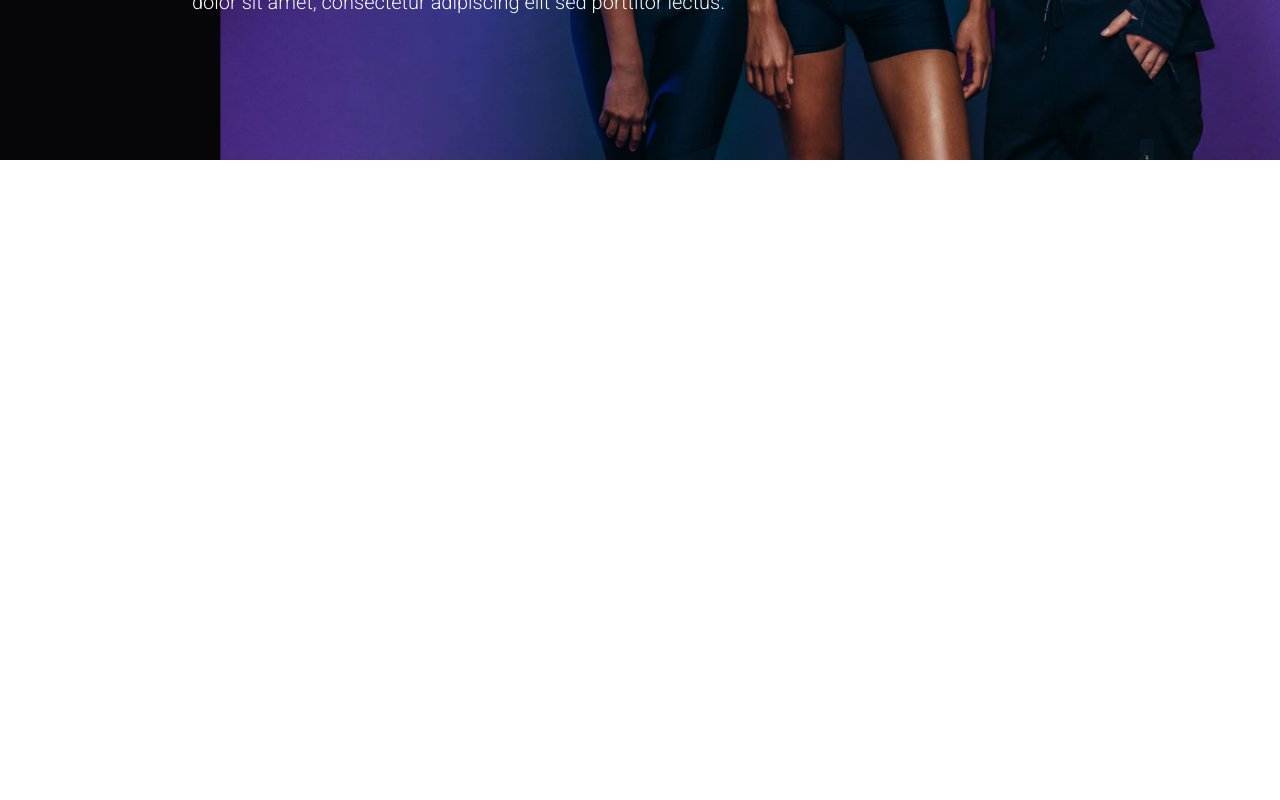
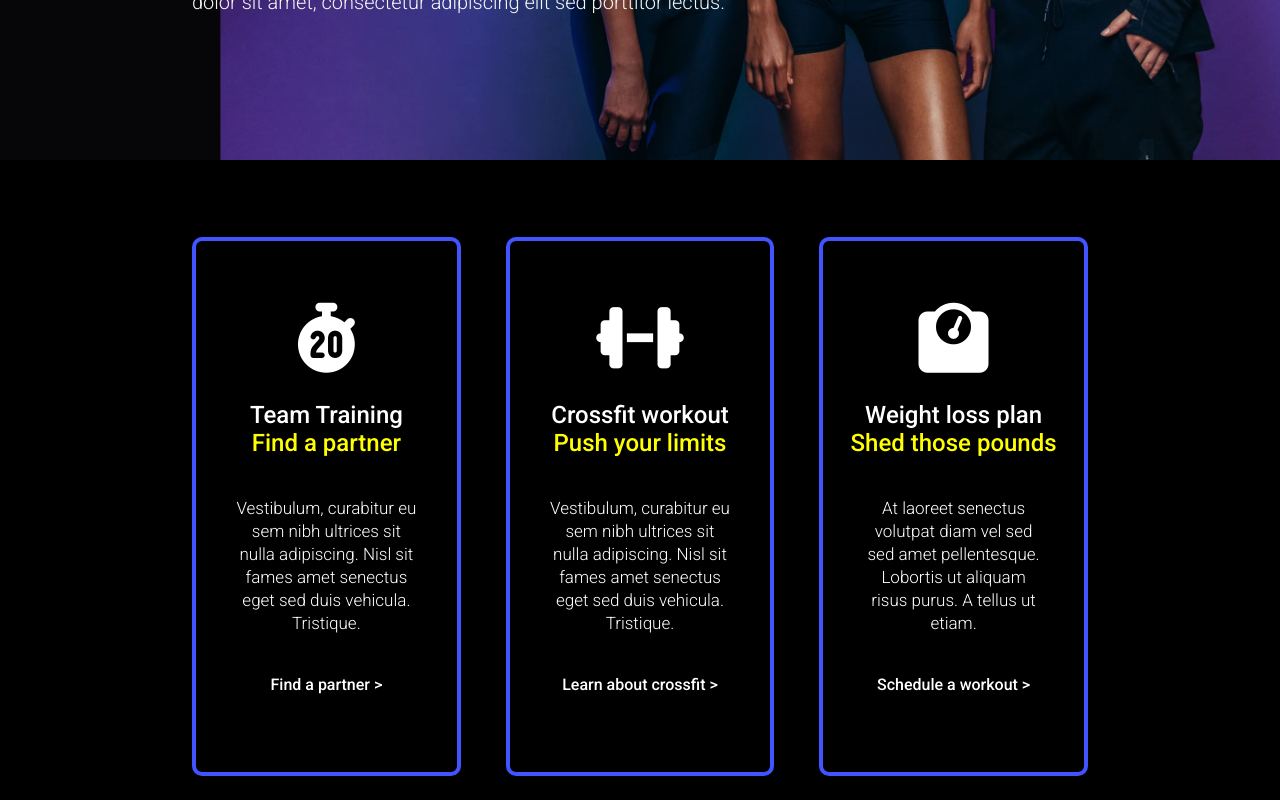
Before and after one commit to DavideTarantino/proj-html-vuejs, a Vue app in the folder format-vue/: page / in a window 1280 px wide. Shown: the part 3359-4159 px from the top of the page. Before the commit the page ends 3519 px from the top, so only its background shows below. Built offline with nearby package versions, Linux system fonts and the light colour scheme.

Commit message:
inserimento della sezione 5

```diff
--- a/format-vue/src/App.vue
+++ b/format-vue/src/App.vue
@@ -4,6 +4,7 @@
     import SectionTwo from './Components/Main/SectionTwo.vue'
     import SectionThree from './Components/Main/SectionThree.vue'
     import SectionFour from './Components/Main/SectionFour.vue'
+    import SectionFive from './Components/Main/SectionFive.vue'
 
     export default {
         components:{
@@ -11,7 +12,8 @@
             SectionOne,
             SectionTwo,
             SectionThree,
-            SectionFour
+            SectionFour,
+            SectionFive
         },
         data(){
             return{}
@@ -28,6 +30,7 @@
         <SectionTwo/>
         <SectionThree/>
         <SectionFour/>
+        <SectionFive/>
     </main>
 </template>
 
--- /dev/null
+++ b/format-vue/src/Components/Main/SectionFive.vue
@@ -0,0 +1,113 @@
+<script>
+    export default {
+        name: 'SectionFive',
+        data(){
+            return{
+                cards:[
+                    {
+                        title: 'Team Training',
+                        yellowTitle: 'Find a partner',
+                        description: 'Vestibulum, curabitur eu sem nibh ultrices sit nulla adipiscing. Nisl sit fames amet senectus eget sed duis vehicula. Tristique.',
+                        link: 'Find a partner >'
+                    },
+                    {
+                        title: 'Crossfit workout',
+                        yellowTitle: 'Push your limits',
+                        description: 'Vestibulum, curabitur eu sem nibh ultrices sit nulla adipiscing. Nisl sit fames amet senectus eget sed duis vehicula. Tristique.',
+                        link: 'Learn about crossfit >'
+                    },
+                    {
+                        title: 'Weight loss plan',
+                        yellowTitle: 'Shed those pounds',
+                        description: 'At laoreet senectus volutpat diam vel sed sed amet pellentesque. Lobortis ut aliquam risus purus. A tellus ut etiam.',
+                        link: 'Schedule a workout >'
+                    },
+                ]
+            }
+        }
+    }
+</script>
+
+<template>
+    <main>
+        <section>
+            <div>
+                <p class="icons"><i class="fa-solid fa-stopwatch-20"></i></p>
+                <h1>{{ cards[0].title }}</h1>
+                <h2>{{ cards[0].yellowTitle }}</h2>
+                <p class="description">{{ cards[0].description }}</p>
+                <p class="links">{{ cards[0].link }}</p>
+            </div>
+            <div>
+                <p class="icons"><i class="fa-solid fa-dumbbell"></i></p>
+                <h1>{{ cards[1].title }}</h1>
+                <h2>{{ cards[1].yellowTitle }}</h2>
+                <p class="description">{{ cards[1].description }}</p>
+                <p class="links">{{ cards[1].link }}</p>
+            </div>
+            <div>
+                <p class="icons"><i class="fa-solid fa-weight-scale"></i></p>
+                <h1>{{ cards[2].title }}</h1>
+                <h2>{{ cards[2].yellowTitle }}</h2>
+                <p class="description">{{ cards[2].description }}</p>
+                <p class="links">{{ cards[2].link }}</p>
+            </div>
+        </section>
+    </main>
+</template>
+
+<style lang="scss" scoped>
+@use '../../Styles/partials/mixins' as*;
+
+main{
+    height: 80vh;
+    background-color: black;
+    color: white;
+
+    section{
+        @include page-layout;
+        padding-top: 6%;
+        display: flex;
+        justify-content: space-between;
+
+        div{
+            width: 30%;
+            display: flex;
+            flex-direction: column;
+            align-items: center;
+            border: 4px solid #4154FF;
+            border-radius: 10px;
+            padding: 2%;
+            cursor: pointer;
+
+            .icons{
+                font-size: 70px;
+                margin-bottom: 20px;
+                margin-top: 40px;
+            }
+
+            h2{
+                color: yellow;
+                margin-bottom: 40px;
+            }
+
+            .description{
+                text-align: center;
+                font-weight: 300;
+                line-height: 23px;
+                font-size: 17px;
+                width: 80%;
+                margin-bottom: 40px;
+            }
+
+            .links{
+                margin-bottom: 60px;
+            }
+        }
+        div:hover{
+            transform: scale(1.04);
+            transition: transform .35s;
+        }
+    }
+}
+</style>
```
